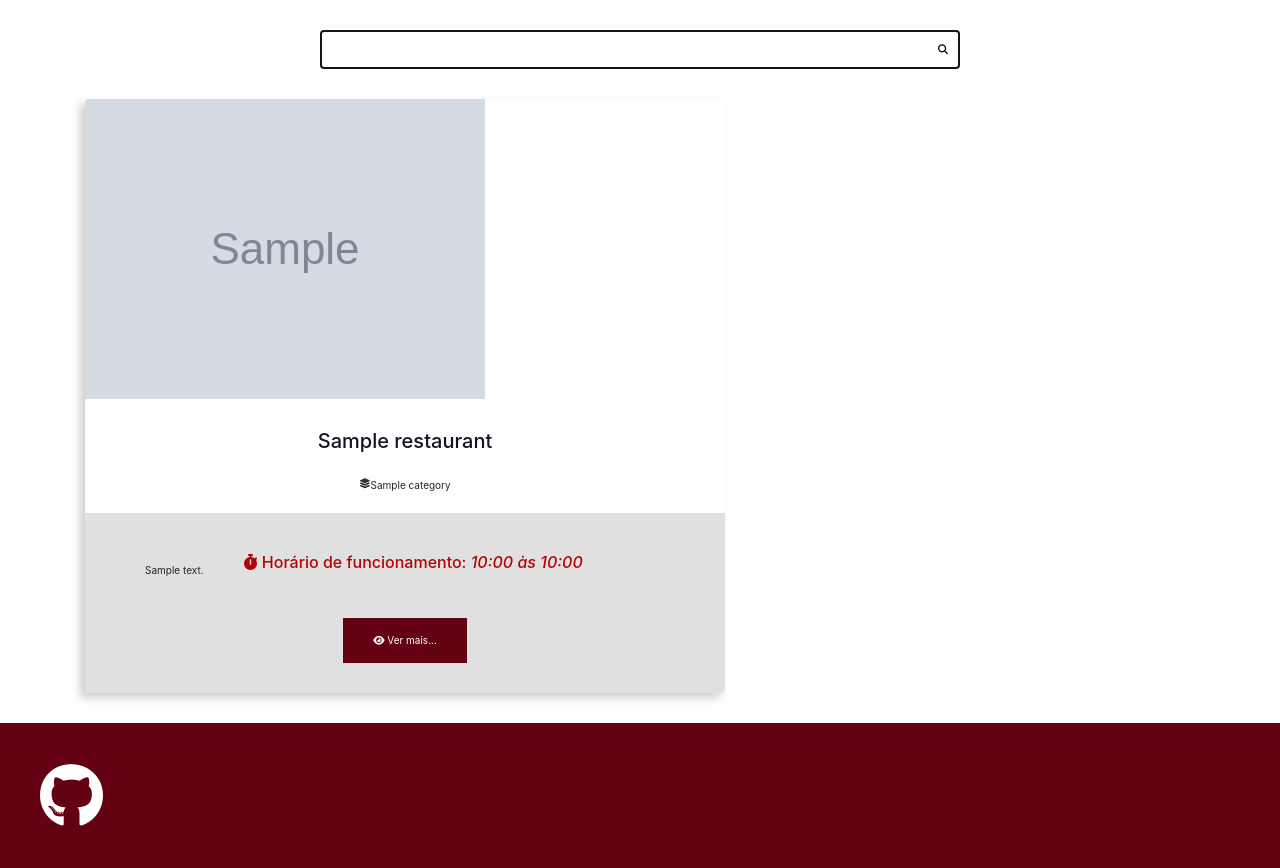
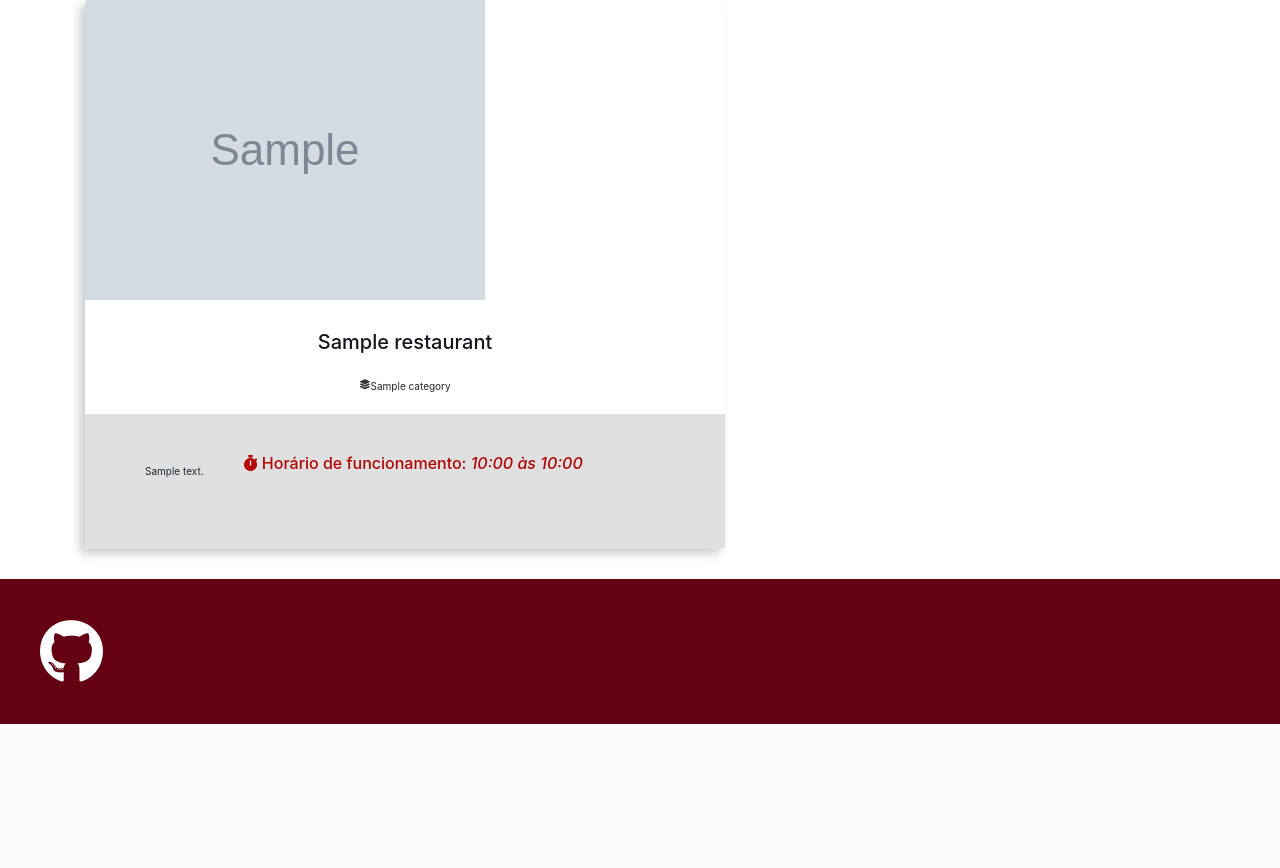
Before and after one commit to me-cbr/RestFind---Finalizado, a Django app: page /restaurants/ in a window 1280 px wide. Shown: the part 155-1023 px from the top of the page. After the commit the page ends 879 px from the top, so only its background shows below. Run offline with Django 5.2, Linux system fonts and the light colour scheme; tables that the repository leaves empty hold one stand-in row (values such as "Sample post"); grey boxes marked "Sample" are stand-in pictures; some libraries are stand-ins or nearby versions; some web fonts are replaced.

Commit message:
Finalização do projeto

```diff
--- a/base_templates/global/index.html
+++ b/base_templates/global/index.html
@@ -9,7 +9,6 @@
 
     <body>
         {% include 'global/partials/header.html' %}
-        {% include 'global/partials/search.html' %}
 
         <main class="main-content-container">
             {% block content %}
--- a/base_templates/global/partials/search.html
+++ /dev/null
@@ -1,8 +0,0 @@
-<div class="search-container">
-    <div class="container">
-        <form action="{% url 'restaurants:search' %}" method="GET" class="search-form">
-            <input type="search" class="search-input" name="q" value="{{ search_term }}" required>
-            <button type="submit" class="search-button"><i class="fas fa-search"></i></button>
-        </form>
-    </div>
-</div>
--- a/restaurants/templates/restaurants/partials/restaurant.html
+++ b/restaurants/templates/restaurants/partials/restaurant.html
@@ -34,12 +34,6 @@
                 </h3>
             </span>
         </div>
-        <footer class="restaurant-footer">
-            <a class="restaurant-read-more button button-dark button-full-width" href="{% url 'restaurants:restaurant' restaurant.id %}">
-                <i class="fas fa-eye"></i>
-                <span>Ver mais...</span>
-            </a>
-        </footer>
     </div>
 </div>
 {% endfor %}
--- a/restaurants/urls.py
+++ b/restaurants/urls.py
@@ -10,8 +10,4 @@ urlpatterns = [
     path('restaurants/', views.home, name='home'),
     path('restaurants/add/', RestaurantCreateView.as_view(), name='add'),
     path('restaurants/<int:id>/', views.restaurant, name='restaurant'),
-    path('restaurants/search/', views.search, name="search"),
-    # path('get-cities/', views.get_cities, name='get_cities'),
-    # path('get-states/', views.get_states, name='get_states'),
-    # path('get-neighborhoods/', views.get_neighborhoods, name='get_neighborhoods'),
 ]
```
Also changed, not shown: restaurants/templates/restaurants/pages/search.html (deleted, +0 -15 lines).
